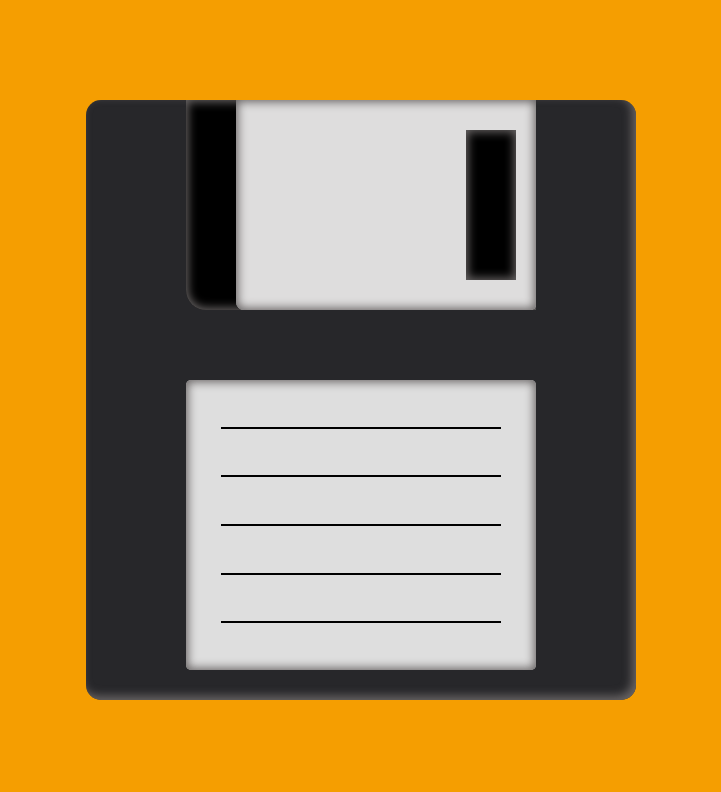
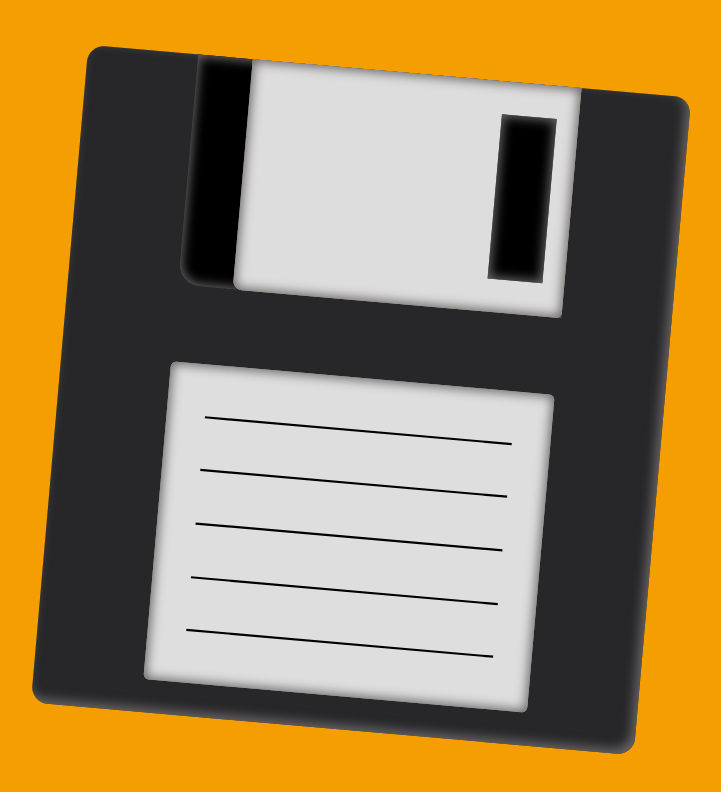
Before and after one commit to RomerEnr/diskette-css, a website built with Vite: page src/index.html in a window 1280 px wide. In both pictures the pointer is over the element 640 px from the left and 400 px from the top of the page. Shown: the whole page, without its empty margins (279-1000 px from the left). Built offline with nearby package versions, Linux system fonts and the light colour scheme.

Commit message:
añadida animación al hacer hover

```diff
--- a/src/index.css
+++ b/src/index.css
@@ -28,6 +28,11 @@ body {
   background: var(--color-diskette);
   border-radius: 15px;
   box-shadow: -4px -4px 10px  rgb(105 101 101)  inset;
+  transition: transform 0.5s ease-in-out;
+}
+
+.diskette:hover {
+  transform: rotate(5deg) scale(1.1);
 }
 
 .diskette-top-container {
```
